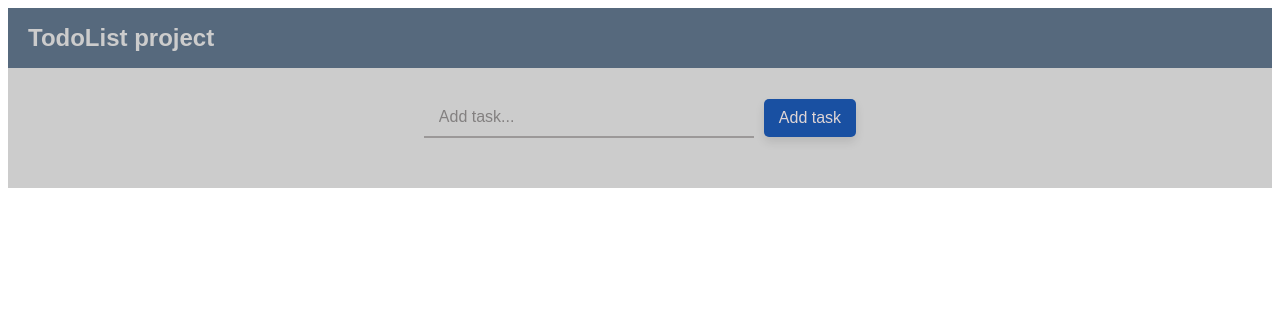
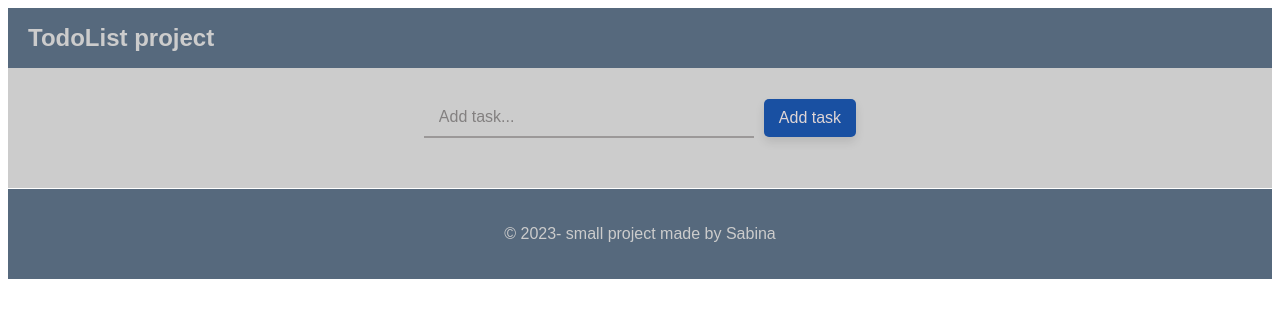
Before and after one commit to OcnaChann/Todolist, a React (Create React App) app: page / in a window 1280 px wide. Shown: the top 318 px of the page. Built offline with nearby package versions, Linux system fonts and the light colour scheme.

Commit message:
Update App.js

```diff
--- a/src/App.js
+++ b/src/App.js
@@ -76,6 +76,9 @@ function App() {
           })}
         </div>
       </div>
+      <footer className="footer">
+    <p>&copy; {new Date().getFullYear()}- small project made by Sabina</p>
+  </footer>
     </div>
   );
 }
```
